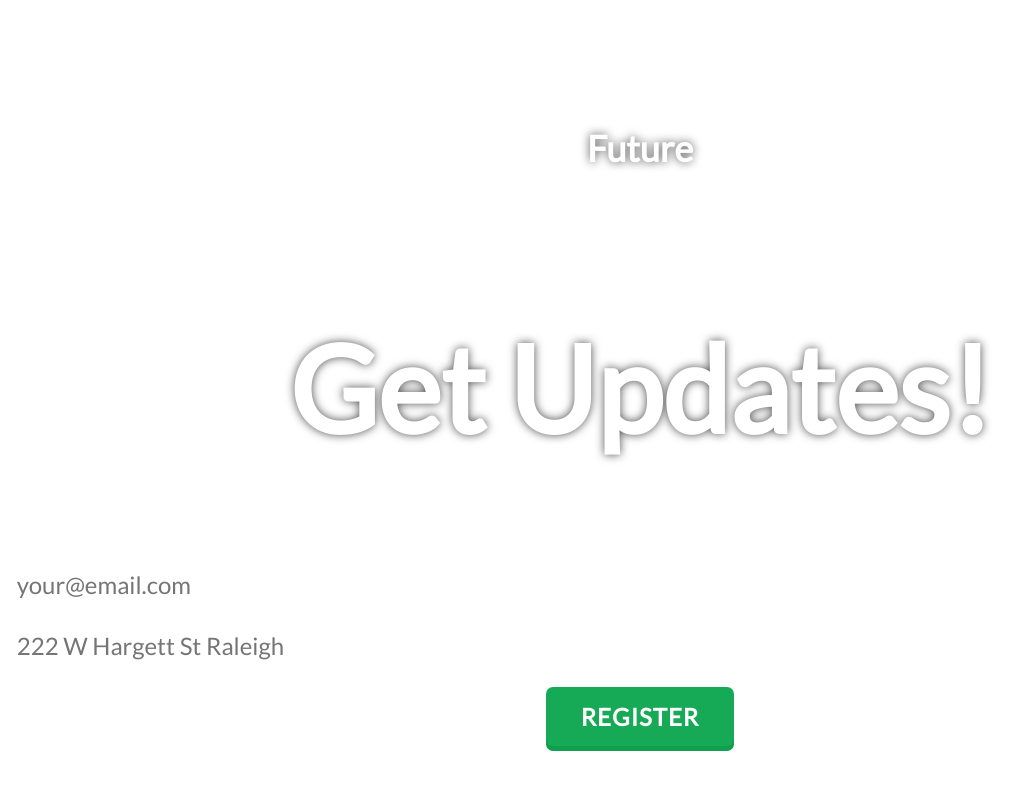
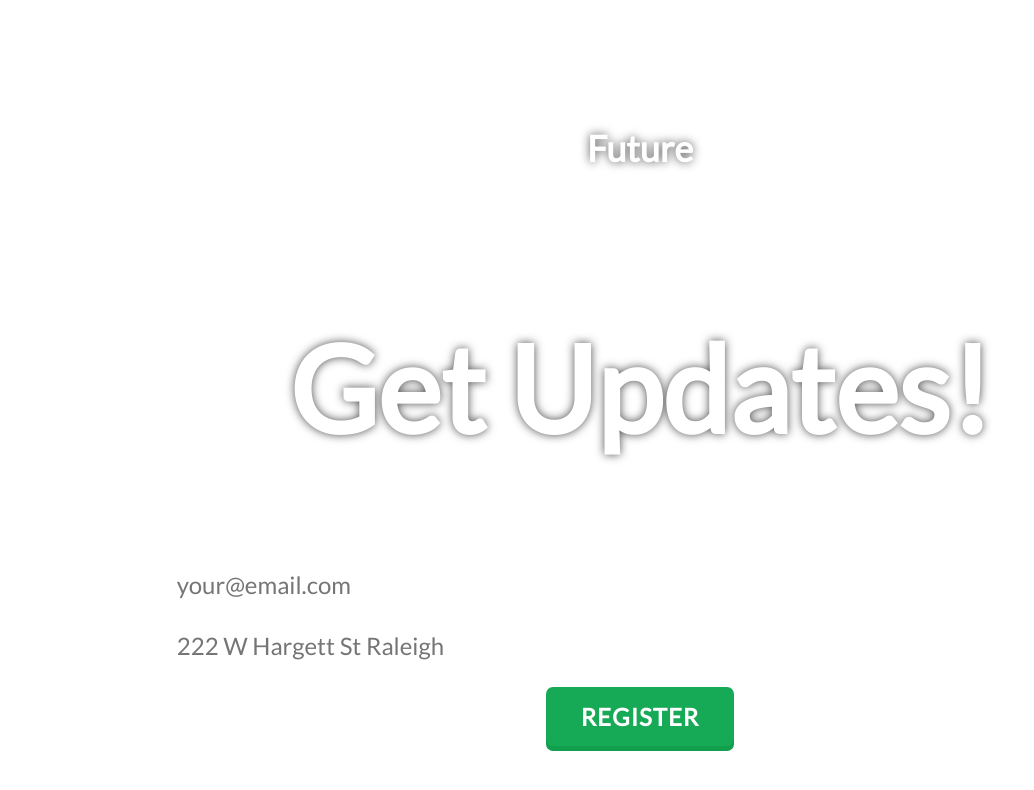
Before and after one commit to xaotic/RaleighFiber, a plain HTML site: page index.html in a window 1280 px wide. Shown: the part 4488-5278 px from the top of the page, without its empty margins (0-1034 px from the left). Drawn offline with nearby package versions, Linux system fonts and the light colour scheme.

Commit message:
input focus

```diff
--- a/css/main.css
+++ b/css/main.css
@@ -62,11 +62,12 @@ article section {width:100%; text-align:center; padding:1%;}
 }
 
 #Future input[type=text] {display: block;
-margin: 0.3em 0 0 0;
+margin: 0.3em auto 0;
 padding: 0.5em 1em 0.5em 0.7em;
-width: calc(100% - 2em);
-border: none;
+width: 75%;
+border: 0;
 background: transparent;
 color: rgba(0,0,0,0.8);
 font-size: 1em;
 line-height: 1;}
+#Future input[type=text]:focus {outline:none; border:2px bottom #ddd;}
```
